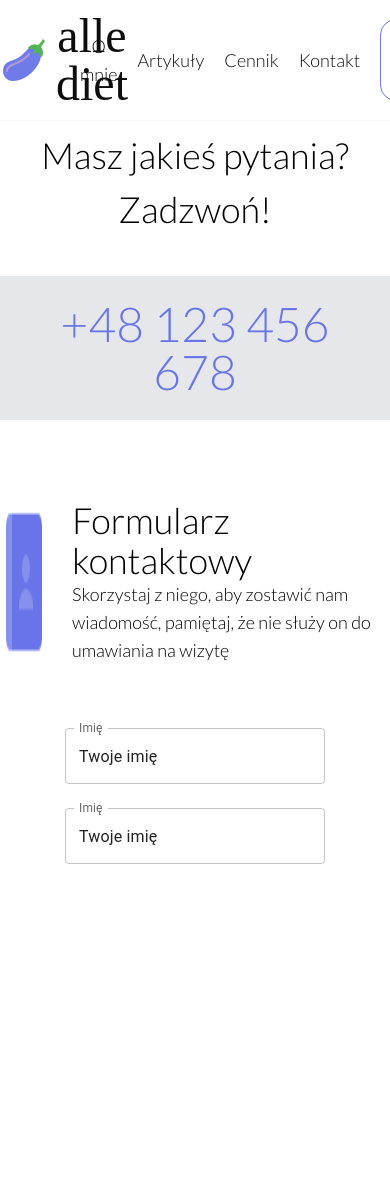
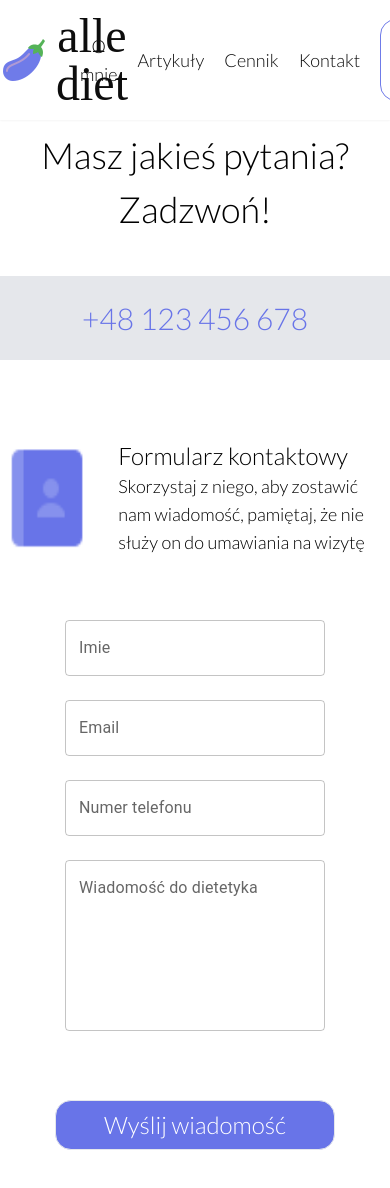
Before and after one commit to rajmanski/alleDiet, a Next.js app in the folder allediet/: page /kontakt in a window 390 px wide. Shown: the top 1188 px of the page. Before the commit the page ends 944 px from the top, so only its background shows below. Built offline with nearby package versions, Linux system fonts and the light colour scheme; a web font is replaced by a local one.

Commit message:
Responsivness added to the contact page

```diff
--- a/allediet/components/ContactForm.js
+++ b/allediet/components/ContactForm.js
@@ -3,49 +3,61 @@ import { styled } from "@mui/system";
 import Image from "next/image";
 
 export const ContactForm = () => {
-
   //Styling MUI textfield on active for a violet color
   const style = {
     "& label.Mui-focused": {
-          color: "#6874e8"
+      color: "#6874e8",
     },
     "& .MuiOutlinedInput-root": {
       "&.Mui-focused fieldset": {
-            borderColor: "#6874e8"
-          }
-        }
-      }
+        borderColor: "#6874e8",
+      },
+    },
+  };
 
   return (
     <section className="flex flex-col">
       <div id="contactWrapper" className="flex flex-row gap-6 mb-16">
-        <Image width="68" height="68" src="/contacts.png" alt="contactIcon" />
+        <Image width="68" height="68" src="/contacts.png" alt="contactIcon" className="md:w-32 sm:w-64"/>
         <div id="texts">
-          <h2 className="text-4xl text-left">Formularz kontaktowy</h2>
+          <h2 className="text-4xl text-left md:text-3xl sm:text-2xl">Formularz kontaktowy</h2>
           <p className="text-lg">
             Skorzystaj z niego, aby zostawić nam wiadomość, pamiętaj, że nie
             służy on do umawiania na wizytę
           </p>
         </div>
       </div>
-      <div id="form" className="flex flex-col items-center justify-center text-center">
+      <div
+        id="form"
+        className="flex flex-col items-center justify-center text-center"
+      >
         <div id="inputsWrapper" className="w-4/6 flex flex-col gap-6">
+          <TextField fullWidth id="outlined-required" label="Imie" sx={style} />
           <TextField
             fullWidth
             id="outlined-required"
-          label="Imię"
-          defaultValue="Twoje imię"
+            label="Email"
             sx={style}
           />
           <TextField
             fullWidth
             id="outlined-required"
-          label="Imię"
-          defaultValue="Twoje imię"
+            label="Numer telefonu"
+            sx={style}
+            inputProps={{ inputMode: "numeric", pattern: "[0-9]*" }}
           />
-
+          <div id="bigTextField" className="h-60">
+            <TextField
+              fullWidth
+              id="outlined-required"
+              label="Wiadomość do dietetyka"
+              multiline
+              rows={6}
+              sx={style}
+            />
           </div>
-
+        </div>
+        <button className="text-white bg-violet border rounded-2xl py-2 px-12 text-2xl font-thin">Wyślij wiadomość</button>
       </div>
     </section>
   );
--- a/allediet/components/Navbar.js
+++ b/allediet/components/Navbar.js
@@ -13,7 +13,7 @@ export const Navbar = () => {
                     </div></Link>
                     <div id="right-section" className="flex flex-row gap-5 items-center font-light">
                         <p className="hover:text-violet text-lg">O mnie</p>
-                        <Link href="/aktykuly"><p className="hover:text-violet text-lg">Artykuły</p></Link>
+                        <Link href="/artykuly"><p className="hover:text-violet text-lg">Artykuły</p></Link>
                         <Link href="/cennik"><p className="hover:text-violet text-lg">Cennik</p></Link>
                         <Link href="/kontakt"><p className="hover:text-violet text-lg">Kontakt</p></Link>
                         <p className="hover:text-violet hover:text-xl text-lg border p-3 border-solid border-violet rounded-2xl text-violet">Umów wizytę</p>
--- a/allediet/pages/kontakt.js
+++ b/allediet/pages/kontakt.js
@@ -8,7 +8,7 @@ export default function Contact() {
             <section className="flex flex-col max-w-7xl items-center justify-center mx-auto mt-32 mb-20 font-lato font-thin">
                 <h1 className="text-center text-4xl pb-10 leading-normal">Masz jakieś pytania? Zadzwoń!</h1>
                 <div className="bg-gray-200  text-center mx-auto p-12 h-30 mb-20 md:p-6 text-5xl font-thin text-violet w-full">
-                    <h2>+48 123 456 678</h2>
+                    <h2 className="md:text-3xl">+48 123 456 678</h2>
                 </div>
 
                 <div id="form">
```
Lines whose indentation alone changed are shown as unchanged.
